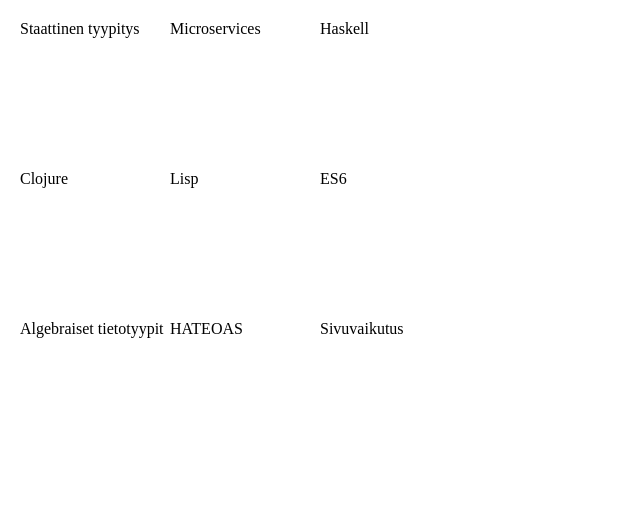
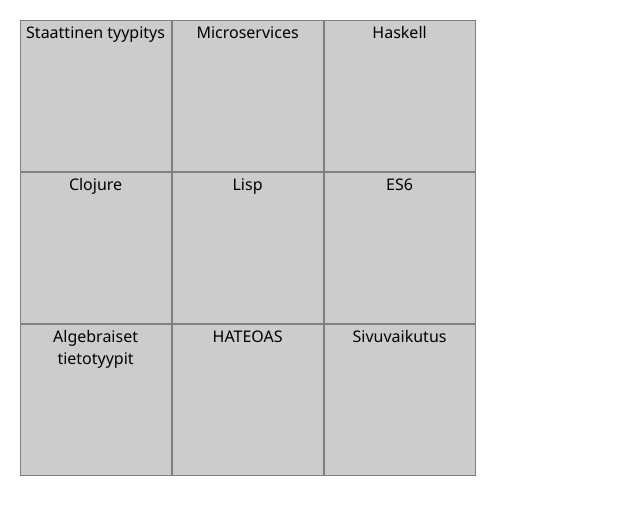
Before and after one commit to teelahti/trollibingo, a plain HTML site: page index.html in a window 1280 px wide. Shown: the whole page, without its empty margins (0-640 px from the left). Drawn offline with Linux system fonts and the light colour scheme.

Commit message:
Some style tweaks

```diff
--- a/site.css
+++ b/site.css
@@ -5,7 +5,7 @@ body {
 
 #gridContainer {
     padding: 0;
-    width: 455px;
+    width: 456px;
 }
 
 #gridContainer > div {
@@ -13,12 +13,17 @@ body {
     float: left;
     width: 150px;
     height: 150px;
+    border: solid 1px #808080;
+    text-align: center;
+
+    background-color: #ccc;
+    font-family: "Segoe UI", Verdana;
 }
 
 #gridContainer > div > label {
     display: block;
-    width: 150px;
-    height: 150px;
+    width: 149px;
+    height: 149px;
 }
 #gridContainer > div > input {
     display: none;
```
